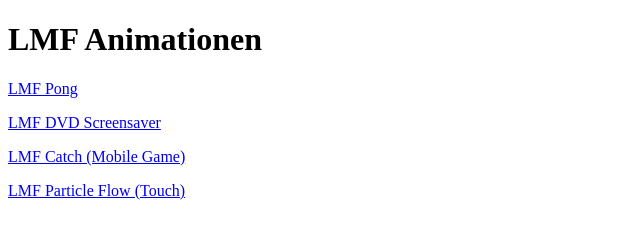
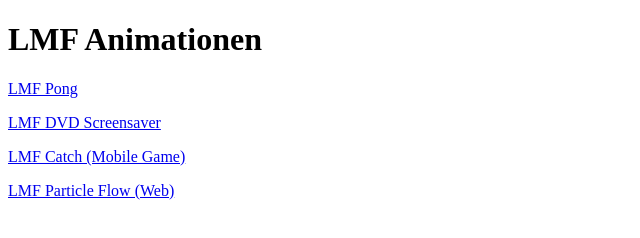
Before and after one commit to Ariluma/lmf, a plain HTML site: page index.html in a window 1280 px wide. Shown: the full height of the page, 0-640 px from the left. Drawn offline with Linux system fonts and the light colour scheme.

Commit message:
Update index.html

```diff
--- a/index.html
+++ b/index.html
@@ -10,6 +10,6 @@
   <p><a href="LMF_pong.html">LMF Pong</a></p>
   <p><a href="LMF_dvd_center_logo_overlap_fix.html">LMF DVD Screensaver</a></p>
   <p><a href="LMF_catch.html">LMF Catch (Mobile Game)</a></p>
-  <p><a href="LMF_particleflow.html">LMF Particle Flow (Touch)</a></p>
+ <p><a href="LMF_particleflow.html">LMF Particle Flow (Web)</a></p>
 </body>
 </html>
```
